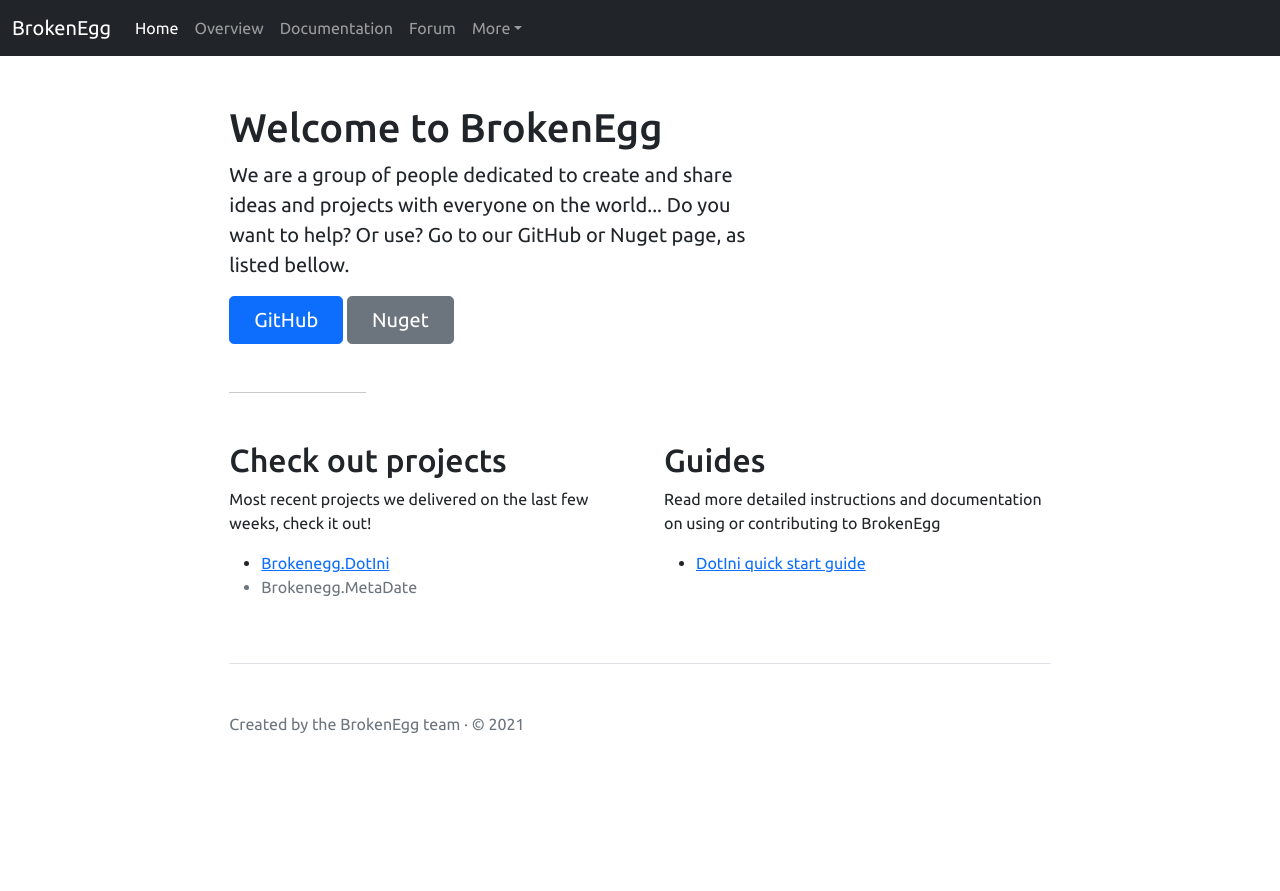
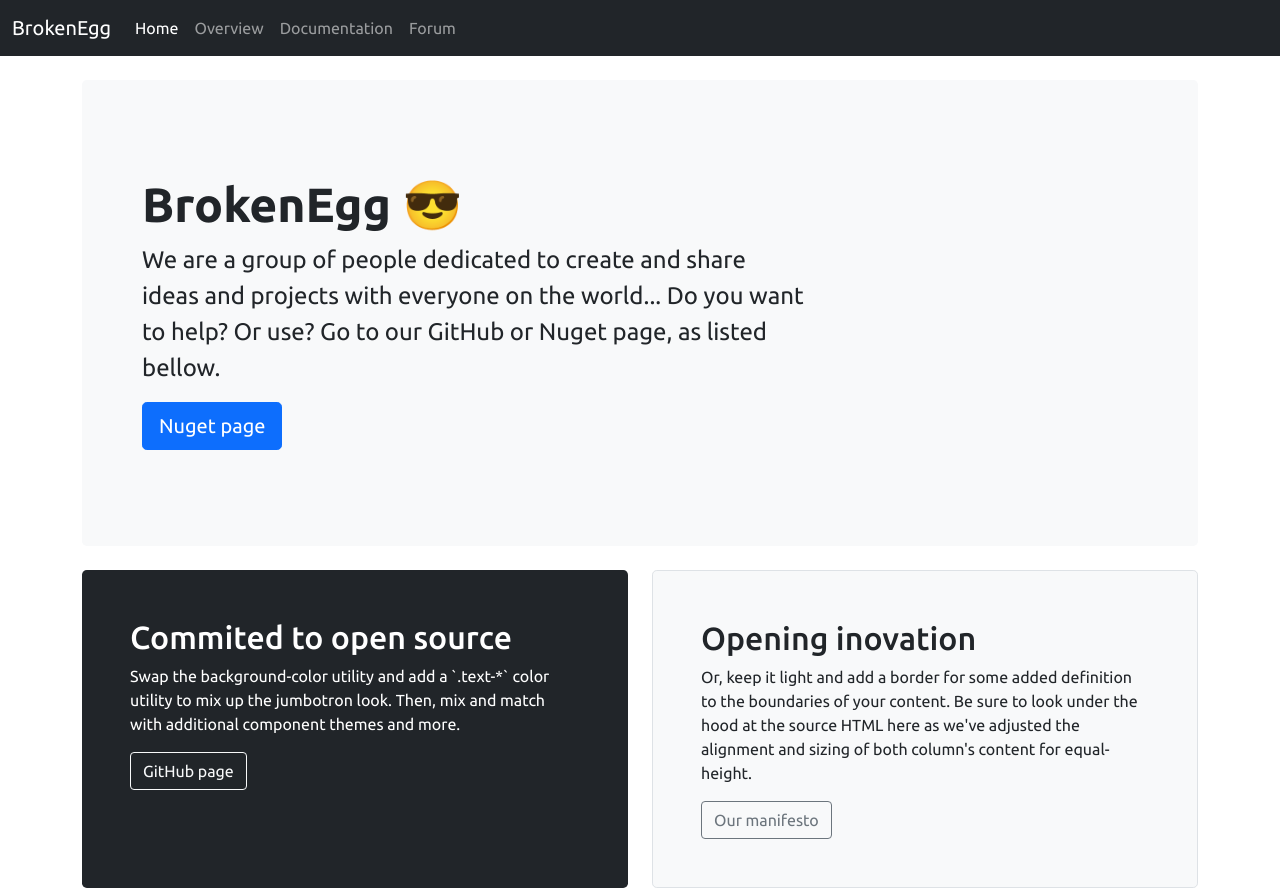
Before and after one commit to brokenegg-io/brokenegg-io.github.io, a plain HTML site: page index.html in a window 1280 px wide. Shown: the top 891 px of the page. Before the commit the page ends 832 px from the top, so only its background shows below. Drawn offline with nearby package versions, Linux system fonts and the light colour scheme.

Commit message:
new design

```diff
--- a/index.html
+++ b/index.html
@@ -53,31 +53,42 @@
               <li class="nav-item">
                 <a class="nav-link" href="#">Forum</a>
               </li>
-              <li class="nav-item dropdown">
-                <a class="nav-link dropdown-toggle" href="#" id="dropdown01" data-bs-toggle="dropdown" aria-expanded="false">More</a>
-                <ul class="dropdown-menu" aria-labelledby="dropdown01">
-                  <li><a class="dropdown-item" href="https://github.com/brokenegg-io">GitHub</a></li>
-                  <li><a class="dropdown-item" href="https://www.nuget.org/profiles/brokenegg.io">Nuget</a></li>
-                </ul>
-              </li>
             </ul>
           </div>
         </div>
       </nav>
-      <div class="col-lg-8 mx-auto p-3 py-md-5">
-      <main>
-        <h1>Welcome to BrokenEgg</h1>
-        <p class="fs-5 col-md-8">We are a group of people dedicated to create and share ideas and projects with everyone on the world... Do you want to help? Or use? Go to our GitHub or Nuget page, as listed bellow.</p>
 
-        <div class="mb-5">
-          <a href="https://github.com/brokenegg-io" class="btn btn-primary btn-lg px-4">GitHub</a>
-          <a href="https://www.nuget.org/profiles/brokenegg.io" class="btn btn-secondary btn-lg px-4">Nuget</a>
+      <div class="container py-4">
+
+
+        <div class="p-5 mb-4 bg-light rounded-3">
+          <div class="container-fluid py-5">
+            <h1 class="display-5 fw-bold">BrokenEgg &#x1F60E;</h1>
+            <p class="col-md-8 fs-4">We are a group of people dedicated to create and share ideas and projects with everyone on the world... Do you want to help? Or use? Go to our GitHub or Nuget page, as listed bellow.</p>
+            <a href="https://www.nuget.org/profiles/brokenegg.io" class="btn btn-primary btn-lg" type="button">Nuget page</a>
+          </div>
         </div>
 
-        <hr class="col-3 col-md-2 mb-5">
+        <div class="row align-items-md-stretch">
+          <div class="col-md-6">
+            <div class="h-100 p-5 text-white bg-dark rounded-3">
+              <h2>Commited to open source</h2>
+              <p>Swap the background-color utility and add a `.text-*` color utility to mix up the jumbotron look. Then, mix and match with additional component themes and more.</p>
+              <a href="https://github.com/brokenegg-io" class="btn btn-outline-light" type="button">GitHub page</a>
+            </div>
+          </div>
+          <div class="col-md-6">
+            <div class="h-100 p-5 bg-light border rounded-3">
+              <h2>Opening inovation</h2>
+              <p>Or, keep it light and add a border for some added definition to the boundaries of your content. Be sure to look under the hood at the source HTML here as we've adjusted the alignment and sizing of both column's content for equal-height.</p>
+              <a href="https://brokenegg.io/manifesto.pdf" class="btn btn-outline-secondary" type="button">Our manifesto</a>
+            </div>
+          </div>
+        </div>
 
-        <div class="row g-5">
+        <div class="row align-items-md-stretch py-5">
             <div class="col-md-6">
+                <div class="h-100 p-5 bg-light border rounded-3">
               <h2>Check out projects</h2>
               <p>Most recent projects we delivered on the last few weeks, check it out!</p>
               <ul class="icon-list">
@@ -85,8 +96,10 @@
                 <li class="text-muted">Brokenegg.MetaDate</li>
               </ul>
             </div>
+            </div>
 
-          <div class="col-md-6">
+            <div class="col-md-6 ">
+                <div class="h-100 p-5 bg-light border rounded-3">
               <h2>Guides</h2>
               <p>Read more detailed instructions and documentation on using or contributing to BrokenEgg</p>
               <ul class="icon-list">
@@ -94,11 +107,13 @@
               </ul>
               </div>
             </div>
-      </main>
-      <footer class="pt-5 my-5 text-muted border-top">
-        Created by the BrokenEgg team &middot; &copy; 2021
+          </div>
+
+        <footer class="pt-3 mt-4 text-muted border-top">
+         The BrokenEgg Team © 2021
         </footer>
       </div>
+
 
         <!-- JS Imports -->
         <script src="https://cdn.jsdelivr.net/npm/bootstrap@5.0.2/dist/js/bootstrap.bundle.min.js" integrity="sha384-MrcW6ZMFYlzcLA8Nl+NtUVF0sA7MsXsP1UyJoMp4YLEuNSfAP+JcXn/tWtIaxVXM" crossorigin="anonymous"></script>
```
Lines whose indentation alone changed are shown as unchanged.
